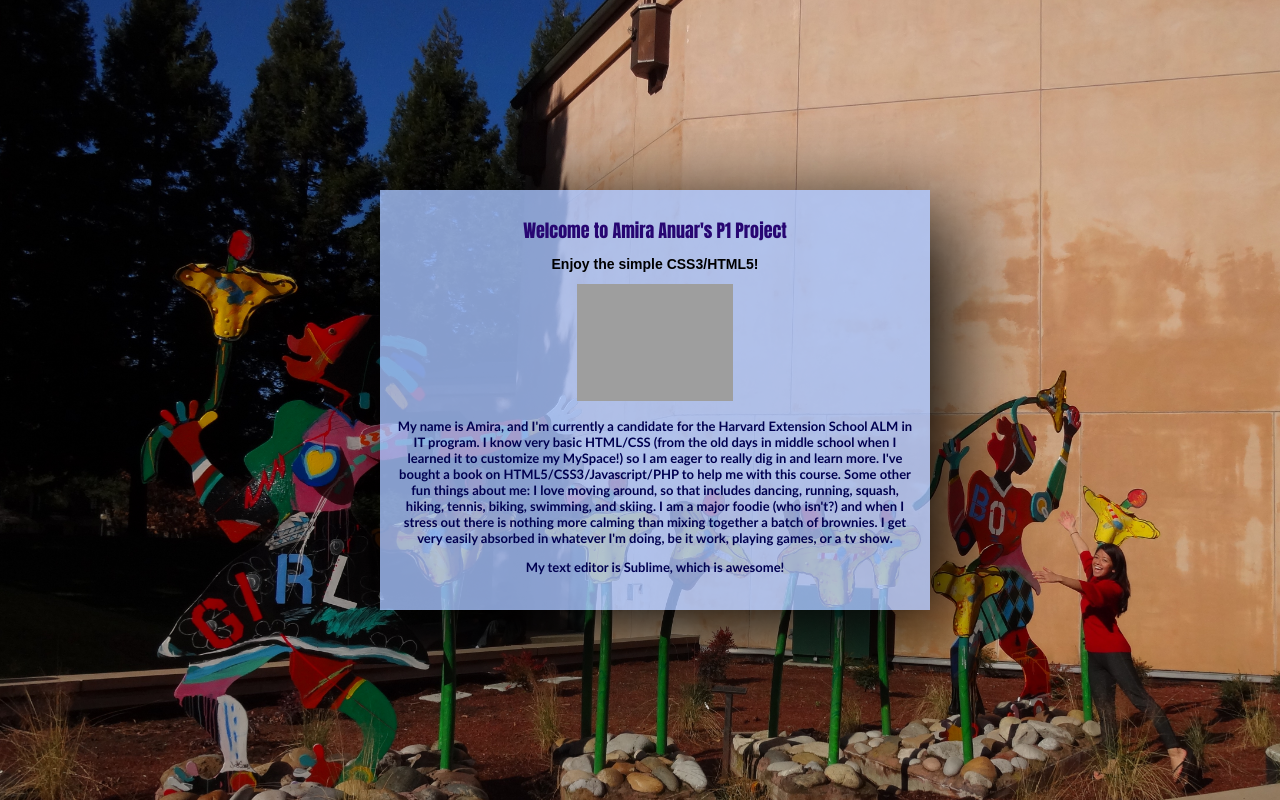
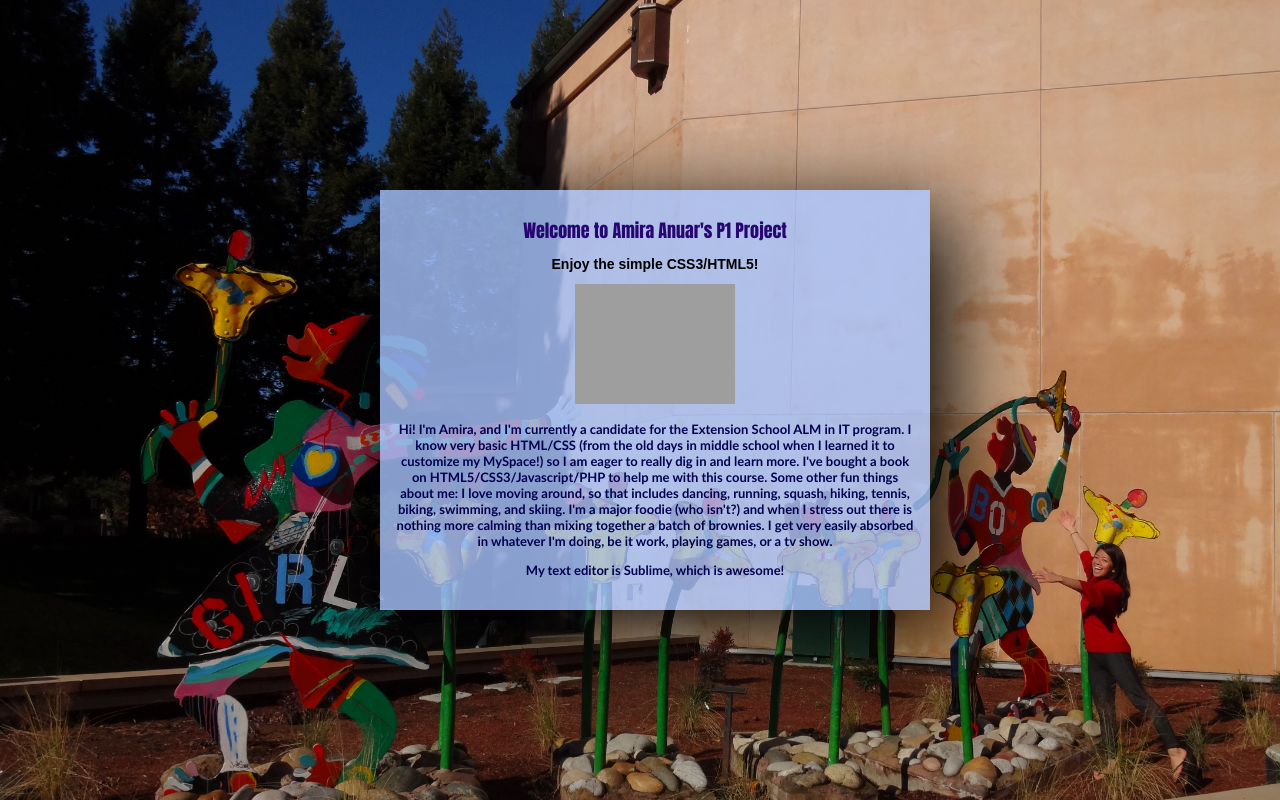
Before and after one commit to aellawind/p1.amiraanuar.com, a PHP site: page / in a window 1280 px wide. Run offline with PHP 8.4, Linux system fonts and the light colour scheme; grey boxes are pictures that could not be loaded.

Commit message:
Post validated and fixed image size

```diff
--- a/index.php
+++ b/index.php
@@ -18,14 +18,14 @@
 			<h1>Welcome to Amira Anuar's P1 Project</h1>
 			<h2>Enjoy the simple CSS3/HTML5!</h2>
 
-			<img src = "/images/jumpingbeach.JPG" alt="This is a photo of me jumping" width=30% height=30%>
+			<img src = "/images/jumpingbeach.JPG" alt="This is a photo of me jumping" width=160px height=120px>
 
-			<p>My name is Amira, and I'm currently a candidate for the Harvard Extension School
+			<p>Hi! I'm Amira, and I'm currently a candidate for the Extension School
 				ALM in IT program. I know very basic HTML/CSS (from the old days in middle school
 				when I learned it to customize my MySpace!) so I am eager to really dig in and
 				learn more. I've bought a book on HTML5/CSS3/Javascript/PHP to help me with this course.
 				Some other fun things about me: I love moving around, so that includes dancing, running,
-				squash, hiking, tennis, biking, swimming, and skiing. I am a major foodie (who isn't?) and
+				squash, hiking, tennis, biking, swimming, and skiing. I'm a major foodie (who isn't?) and
 				when I stress out there is nothing more calming than mixing together a batch of brownies. I
 				get very easily absorbed in whatever I'm doing, be it work, playing games, or a tv show.</p>
 
```
